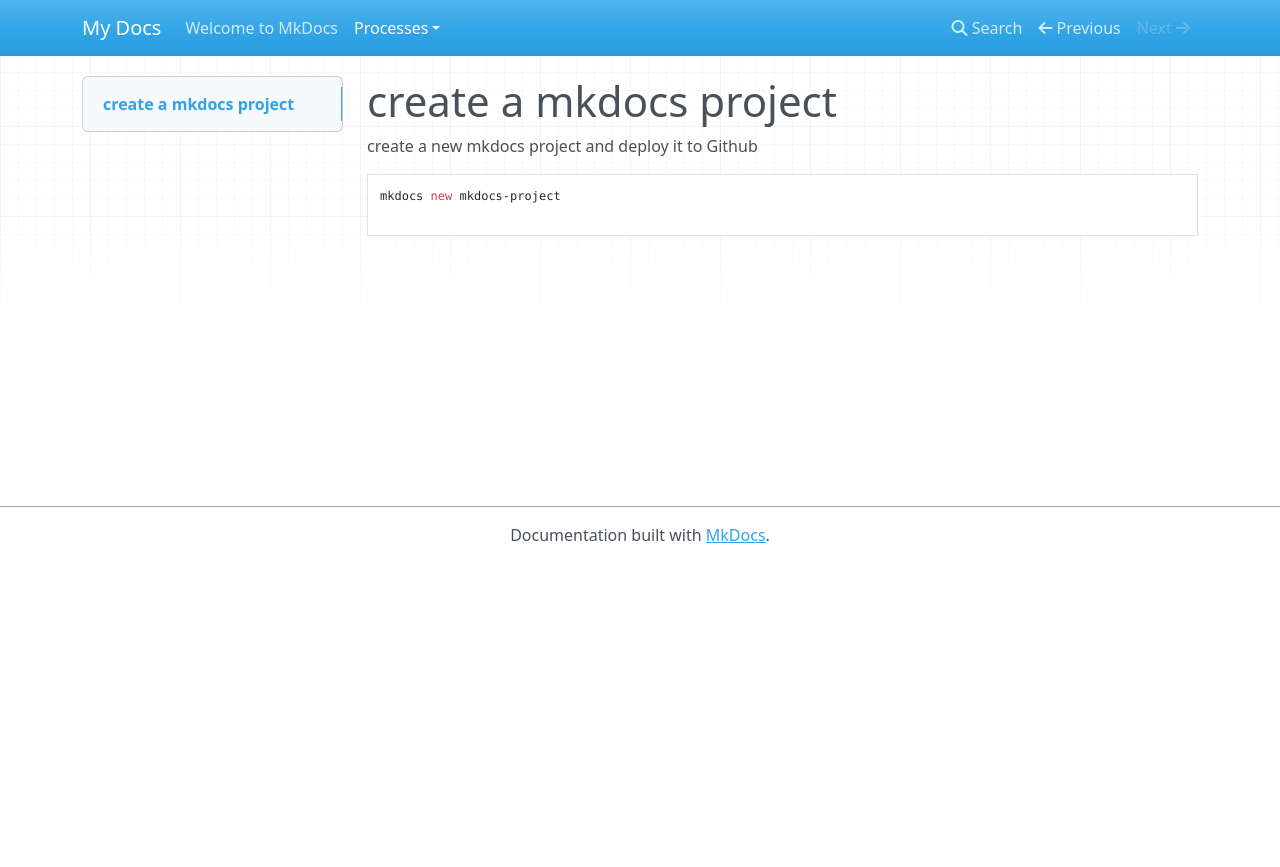
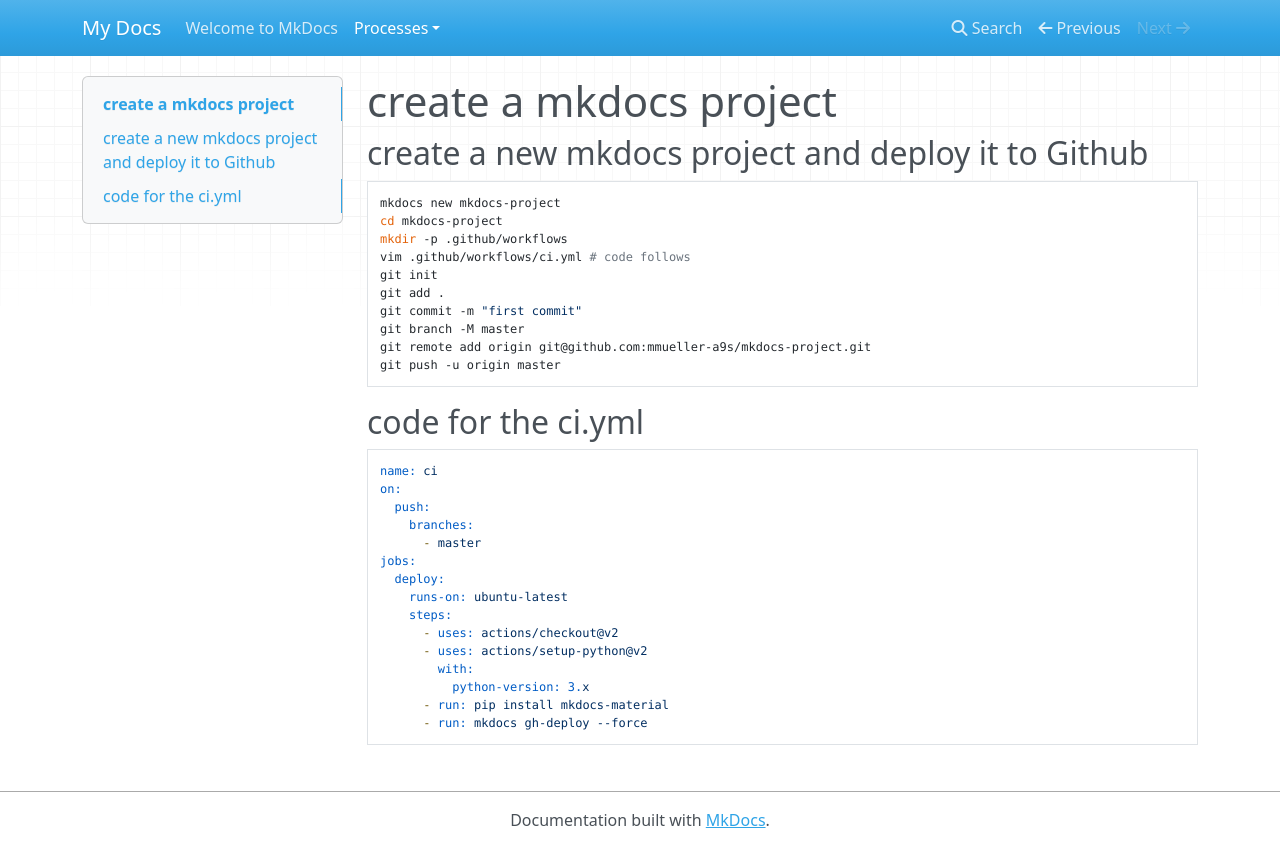
Before and after one commit to mmueller-a9s/mkdocs-project, an MkDocs documentation site: the page built from docs/processes/creation_mkdocs_project.md, in a window 1280 px wide. Shown: the top 867 px of the page. Built offline with MkDocs 1.6.1, drawn with Linux system fonts in a browser that asks for light colours; nearby versions of some CDN libraries.

Commit message:
first documentation file

````diff
--- a/docs/processes/creation_mkdocs_project.md
+++ b/docs/processes/creation_mkdocs_project.md
@@ -1,7 +1,33 @@
 # create a mkdocs project
 
-create a new mkdocs project and deploy it to Github
+## create a new mkdocs project and deploy it to Github
 ```
 mkdocs new mkdocs-project
-
+cd mkdocs-project
+mkdir -p .github/workflows
+vim .github/workflows/ci.yml # code follows
+git init
+git add .
+git commit -m "first commit"
+git branch -M master
+git remote add origin git@github.com:mmueller-a9s/mkdocs-project.git
+git push -u origin master
 ```
+## code for the ci.yml
+```
+name: ci
+on:
+  push:
+    branches:
+      - master
+jobs:
+  deploy:
+    runs-on: ubuntu-latest
+    steps:
+      - uses: actions/checkout@v2
+      - uses: actions/setup-python@v2
+        with:
+          python-version: 3.x
+      - run: pip install mkdocs-material
+      - run: mkdocs gh-deploy --force
+```
````
Also changed, not shown: 1 other file.
